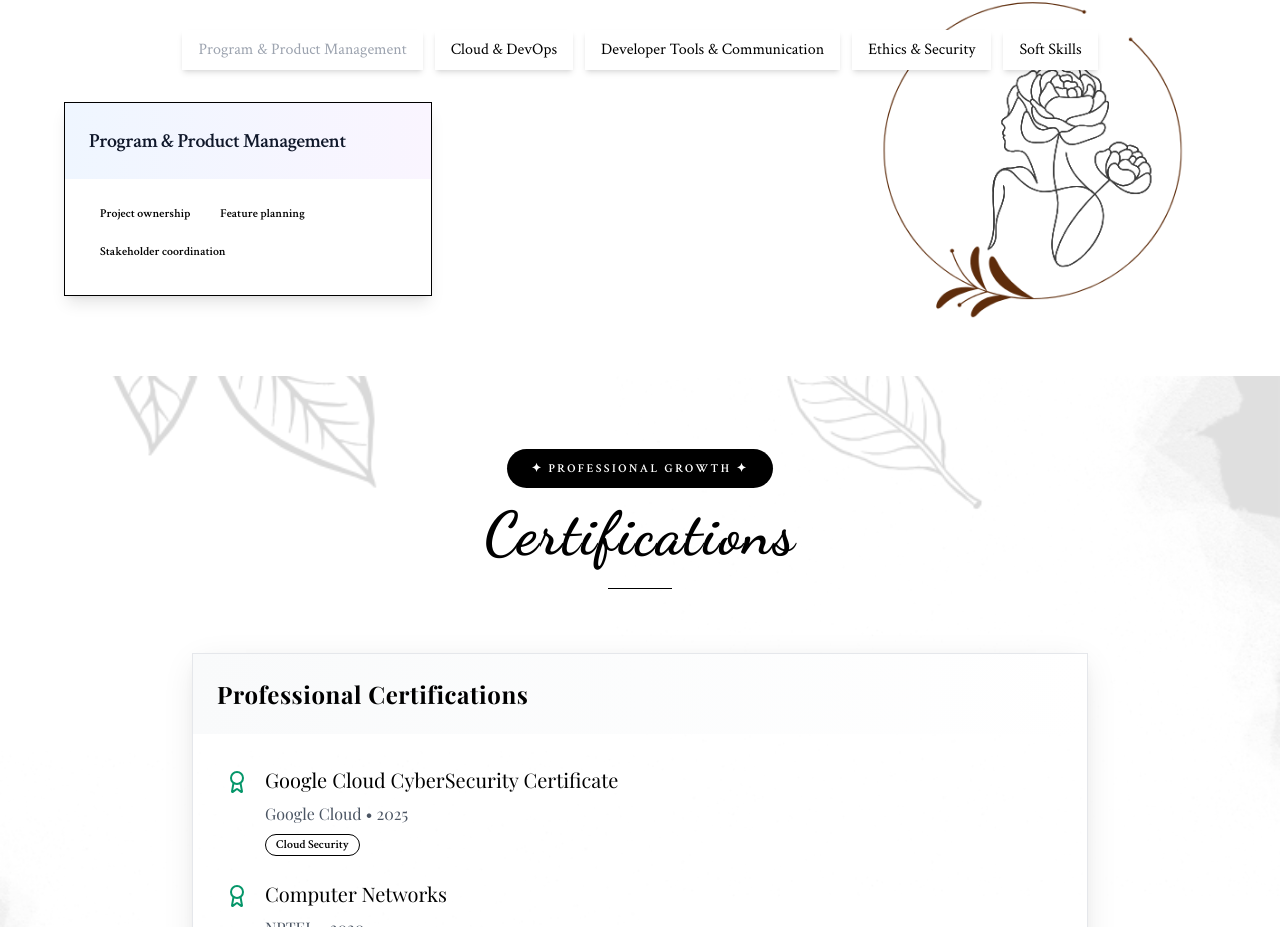
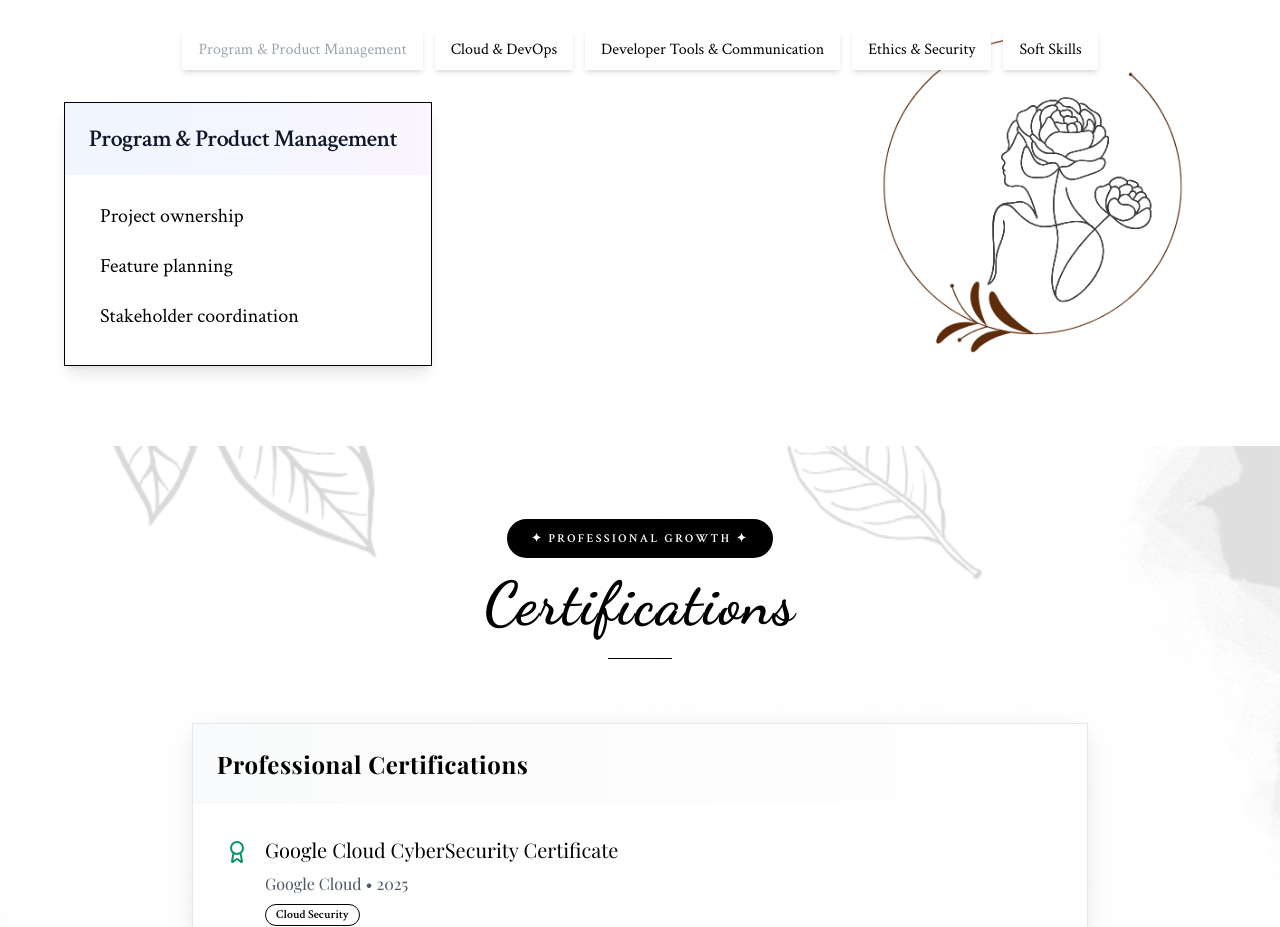
Before and after one commit to PoojasPatel013/Pooja-s-Portfolio, a Next.js app: page / in a window 1280 px wide. Shown: the part 4934-5861 px from the top of the page. Built offline with nearby package versions, Linux system fonts and the light colour scheme.

Commit message:
mostly done

```diff
--- a/components/skills.tsx
+++ b/components/skills.tsx
@@ -80,12 +80,12 @@ export function Skills() {
                   className="w-full max-w-[1100px] mx-auto shadow-lg hover:shadow-xl transition-shadow"
                 >
                   <CardHeader className="bg-gradient-to-r from-blue-50 to-purple-50">
-                    <CardTitle className="text-xl text-slate-900">{category.title}</CardTitle>
+                    <CardTitle className="text-xxl text-slate-900">{category.title}</CardTitle>
                   </CardHeader>
                   <CardContent className="p-6">
                     <div className="flex flex-wrap gap-2">
                       {category.skills.map((skill, idx) => (
-                        <Badge key={idx} variant="secondary" className="mb-2">
+                        <Badge key={idx} variant="secondary" className="mb-2 text-xl font-medium">
                           {skill}
                         </Badge>
                       ))}
```
